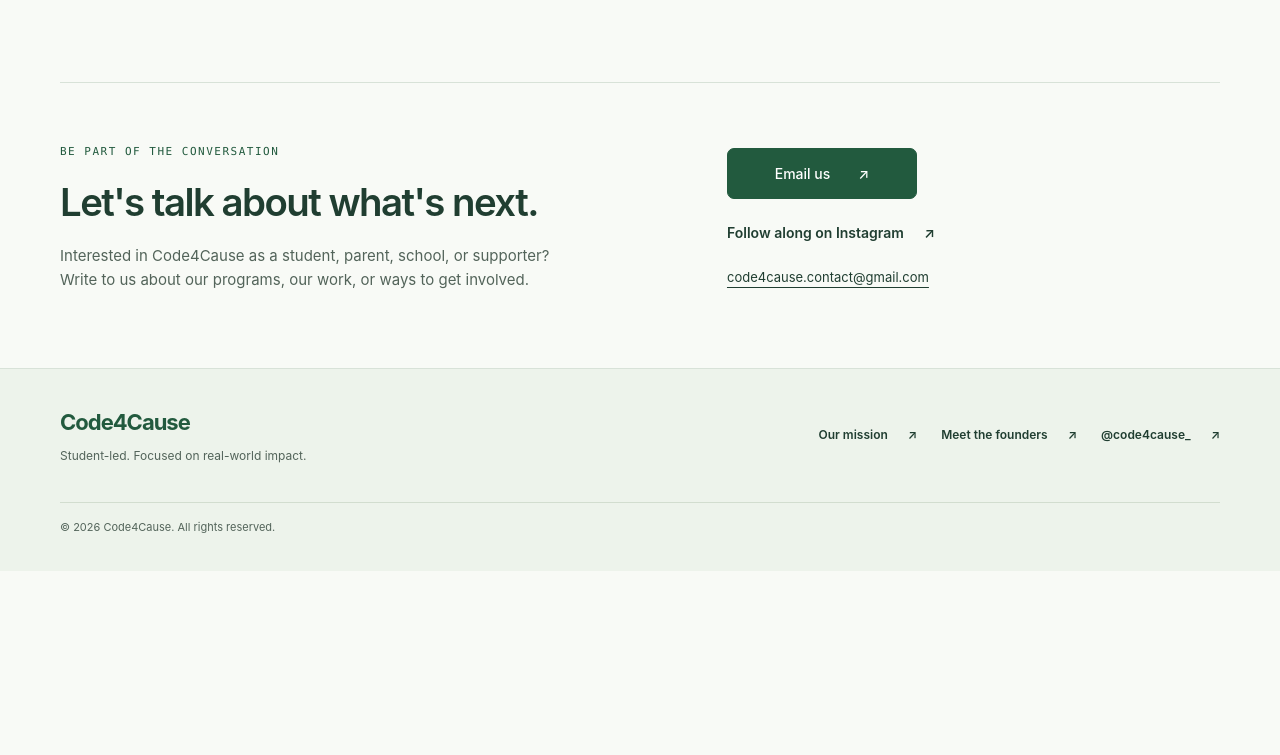
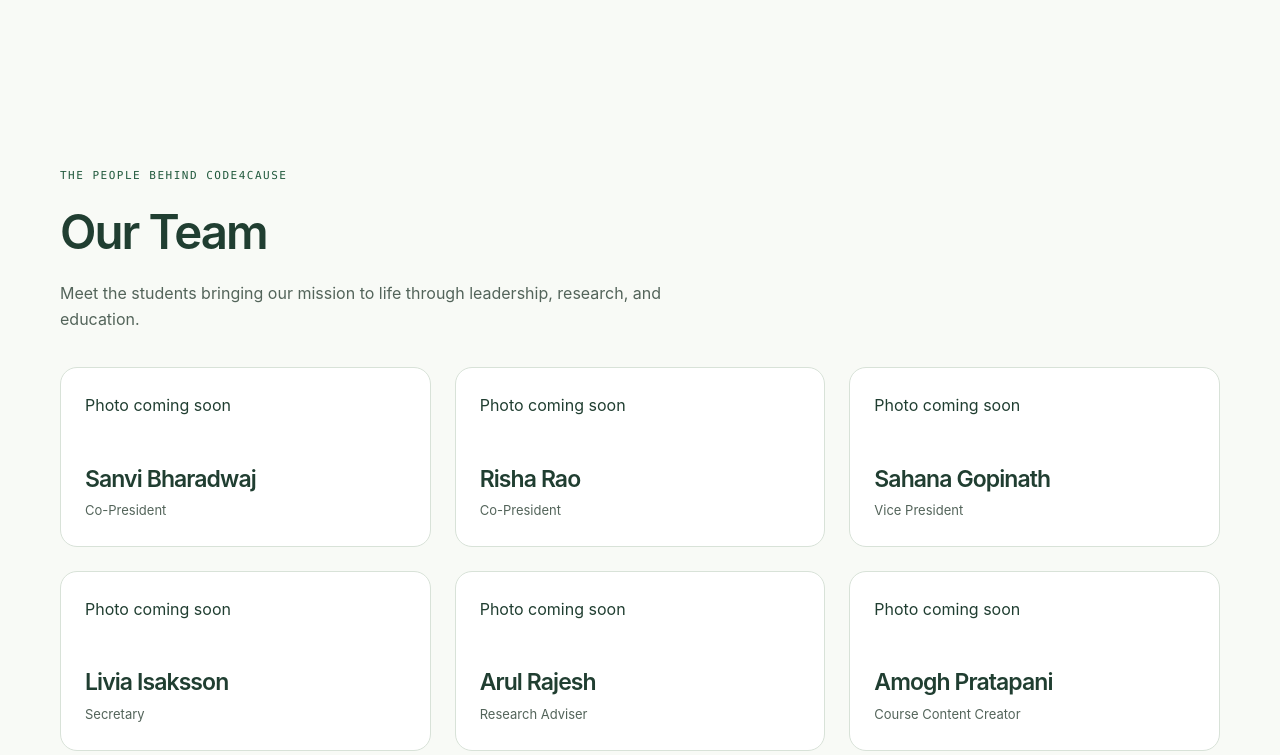
Before and after one commit to risharaom/website, a website: page about.html in a window 1280 px wide. Shown: the part 2254-3009 px from the top of the page. Before the commit the page ends 2825 px from the top, so only its background shows below. Drawn offline with Linux system fonts and the light colour scheme.

Commit message:
updated team

```diff
--- a/about.html
+++ b/about.html
@@ -180,6 +180,72 @@
     </div>
   </section>
 
+
+<!-- OUR TEAM SECTION -->
+<section class="section" id="team" aria-labelledby="team-title">
+
+  <p class="eyebrow">The people behind Code4Cause</p>
+  <h2 id="team-title">Our Team</h2>
+
+  <p class="section-intro">
+    Meet the students bringing our mission to life
+    through leadership, research, and education.
+  </p>
+
+  <div class="founder-grid">
+
+    <article class="founder">
+      <div class="team-placeholder">Photo coming soon</div>
+      <div>
+        <h3>Sanvi Bharadwaj</h3>
+        <p>Co-President</p>
+      </div>
+    </article>
+
+    <article class="founder">
+      <div class="team-placeholder">Photo coming soon</div>
+      <div>
+        <h3>Risha Rao</h3>
+        <p>Co-President</p>
+      </div>
+    </article>
+
+    <article class="founder">
+      <div class="team-placeholder">Photo coming soon</div>
+      <div>
+        <h3>Sahana Gopinath</h3>
+        <p>Vice President</p>
+      </div>
+    </article>
+
+    <article class="founder">
+      <div class="team-placeholder">Photo coming soon</div>
+      <div>
+        <h3>Livia Isaksson</h3>
+        <p>Secretary</p>
+      </div>
+    </article>
+
+    <article class="founder">
+      <div class="team-placeholder">Photo coming soon</div>
+      <div>
+        <h3>Arul Rajesh</h3>
+        <p>Research Adviser</p>
+      </div>
+    </article>
+
+    <article class="founder">
+      <div class="team-placeholder">Photo coming soon</div>
+      <div>
+        <h3>Amogh Pratapani</h3>
+        <p>Course Content Creator</p>
+      </div>
+    </article>
+
+  </div>
+</section>
+
+
   <section class="contact" id="contact" aria-labelledby="contact-title">
     <div>
       <p class="eyebrow">Be part of the conversation</p>
--- a/styles.css
+++ b/styles.css
@@ -1108,6 +1108,32 @@ nav a[aria-current] {
   display: flex;
   justify-content: center;
   flex-wrap: wrap;
+
+
+/* Team photo placeholders */
+.team-placeholder {
+  width: 100%;
+  height: 330px;
+  background: var(--lavender);
+  display: flex;
+  align-items: center;
+  justify-content: center;
+  color: var(--purple);
+  font-size: 13px;
+}
+
+/* Match founder photo height on tablets */
+@media (max-width: 1000px) {
+  .team-placeholder {
+    height: 280px;
+  }
+}
+
+/* Match founder photo height on mobile */
+@media (max-width: 759px) {
+  .team-placeholder {
+    height: 380px;
+  }
 }
 
 
```
